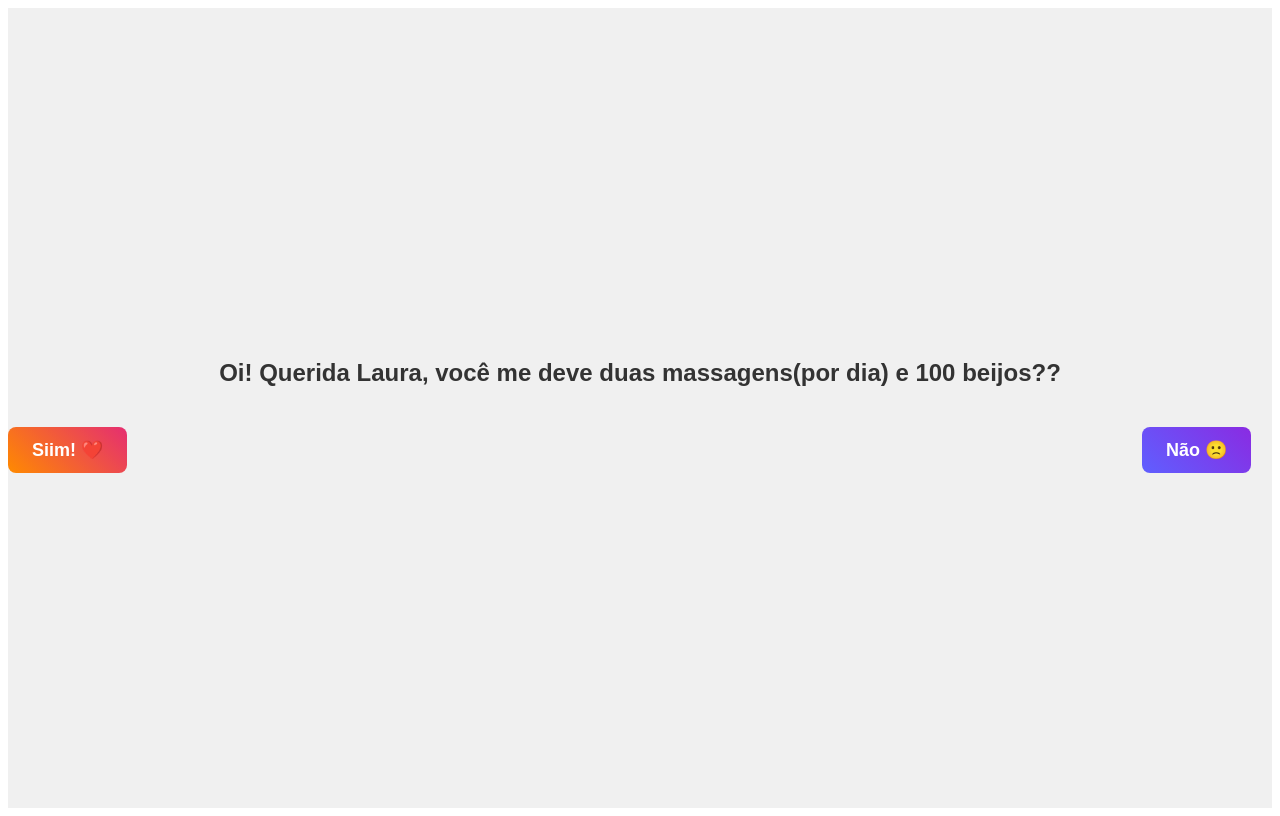
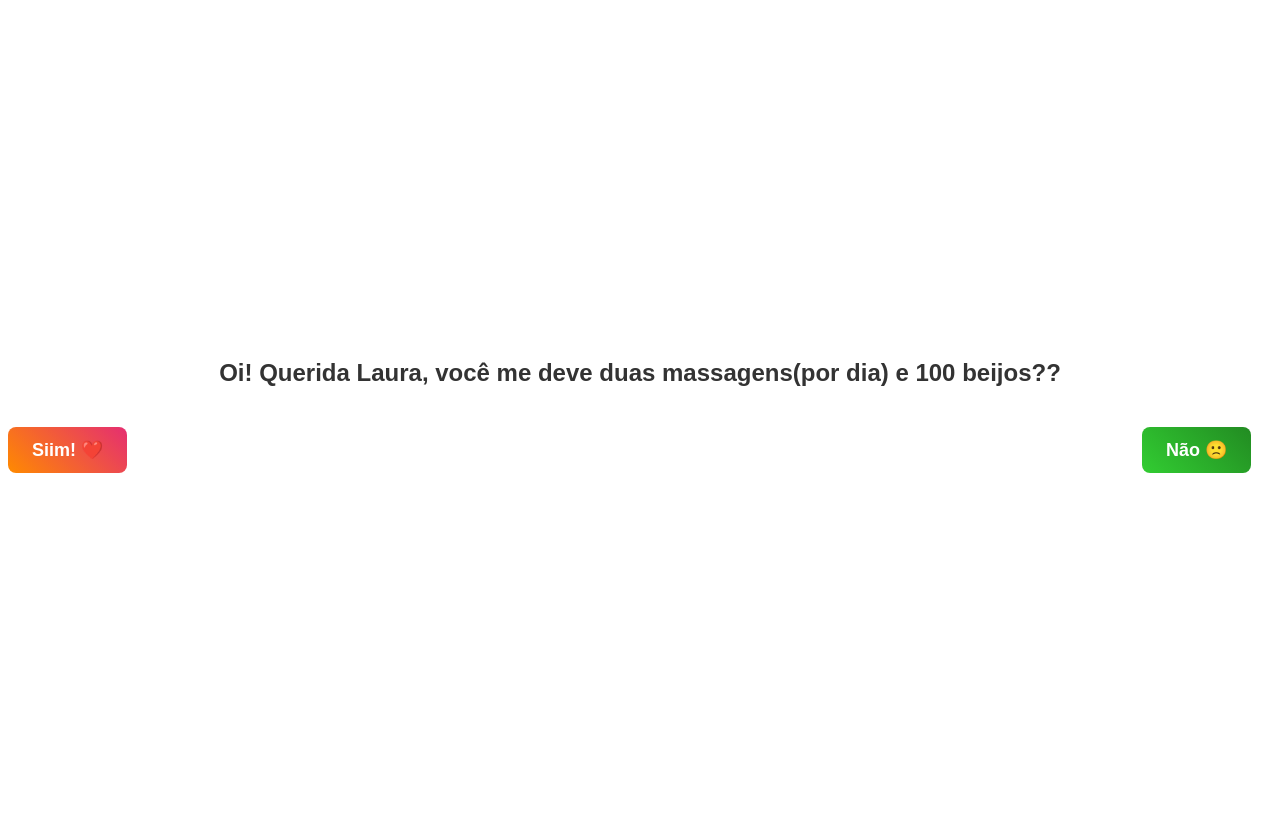
Before and after one commit to marc-alves/tabnews-clone, a Next.js app: page / in a window 1280 px wide. Shown: the top 816 px of the page. Built offline with nearby package versions, Linux system fonts and the light colour scheme.

Commit message:
css alterado

```diff
--- a/pages/index.js
+++ b/pages/index.js
@@ -44,7 +44,6 @@ function Home() {
       justifyContent: 'center',
       height: '100vh',
       fontFamily: 'Arial, sans-serif',
-      backgroundColor: '#f0f0f0', // Fundo mais suave
       margin: 0,
     }}>
       <h1 style={{
@@ -90,7 +89,7 @@ function Home() {
             borderRadius: '8px',
             border: 'none',
             cursor: 'pointer',
-            background: 'linear-gradient(45deg, #5f5fff, #8a2be2)',
+           background: 'linear-gradient(45deg, #32CD32, #228B22)',
             color: 'white',
             position: 'absolute',
             left: 'calc(100% - 180px)', // Ajuste para o botão começar à direita
```
